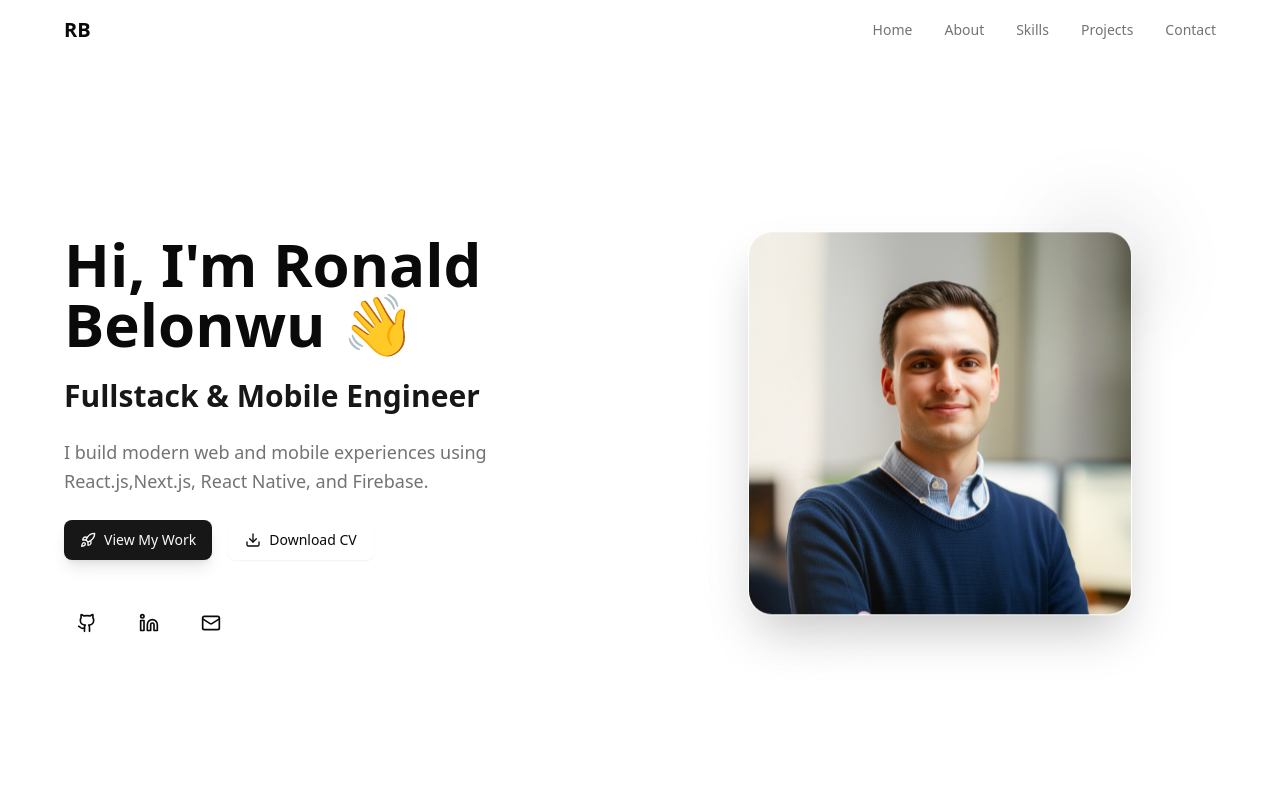
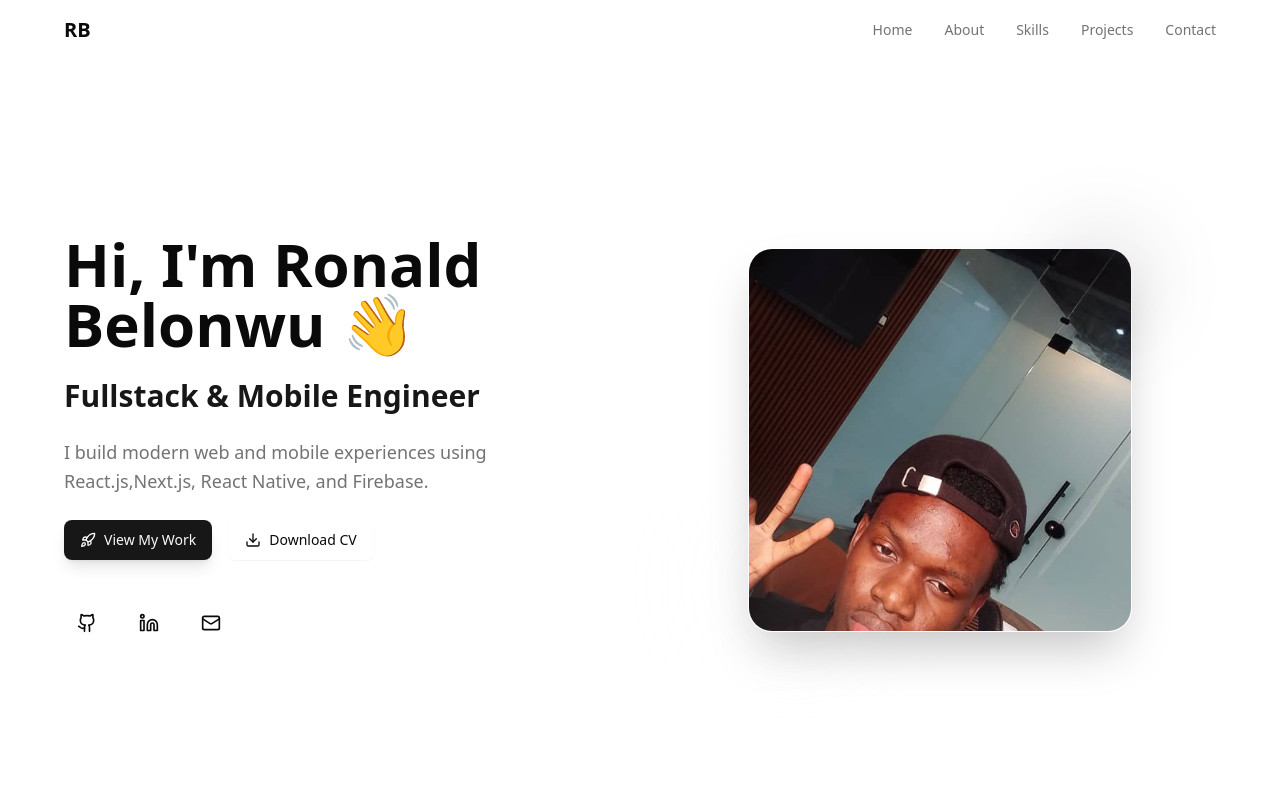
Before and after one commit to belbelbelbel/ronald-portfolio, a Next.js app: page / in a window 1280 px wide. Shown: the top 800 px of the page. Built offline with nearby package versions, Linux system fonts and the light colour scheme.

Commit message:
republished repo update on the homescreen

```diff
--- a/components/hero-section.tsx
+++ b/components/hero-section.tsx
@@ -37,7 +37,7 @@ export function HeroSection() {
             >
               Hi, I'm Ronald Belonwu{" "}
               <motion.span
-                className="inline-block"
+                className="inline-block "
                 animate={{ rotate: [0, 14, -8, 14, -4, 10, 0] }}
                 transition={{
                   duration: 2,
@@ -143,7 +143,7 @@ export function HeroSection() {
             <motion.div
               className="relative w-80 h-80 md:w-96 md:h-96"
               animate={{
-                y: [0, -20, 0],
+                // y: [0, -20, 0],
               }}
               transition={{
                 duration: 4,
@@ -152,9 +152,9 @@ export function HeroSection() {
               }}
             >
               <div className="absolute inset-0 glass-strong rounded-3xl shadow-2xl overflow-hidden">
-                <Image src="/software-engineer-portrait.png" alt="Ronald Belonwu" fill className="object-cover" priority />
+                <Image src="/potfolioimg.jpeg" alt="Ronald Belonwu" fill className="object-cover" priority />
               </div>
-              {/* Floating decoration */}
+
               <motion.div
                 className="absolute -top-4 -right-4 w-24 h-24 bg-primary/20 rounded-full blur-2xl"
                 animate={{
```
Also changed, not shown: public/potfolioimg.jpeg (added).
